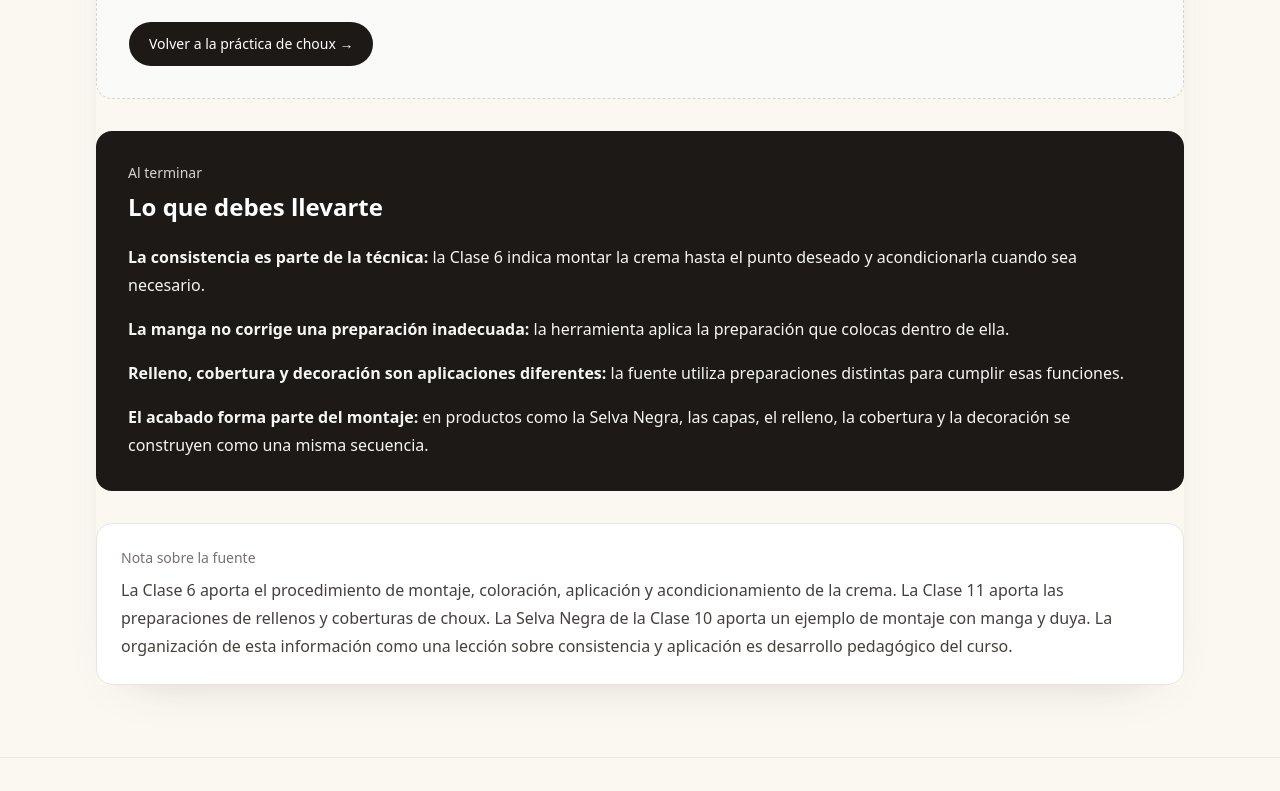
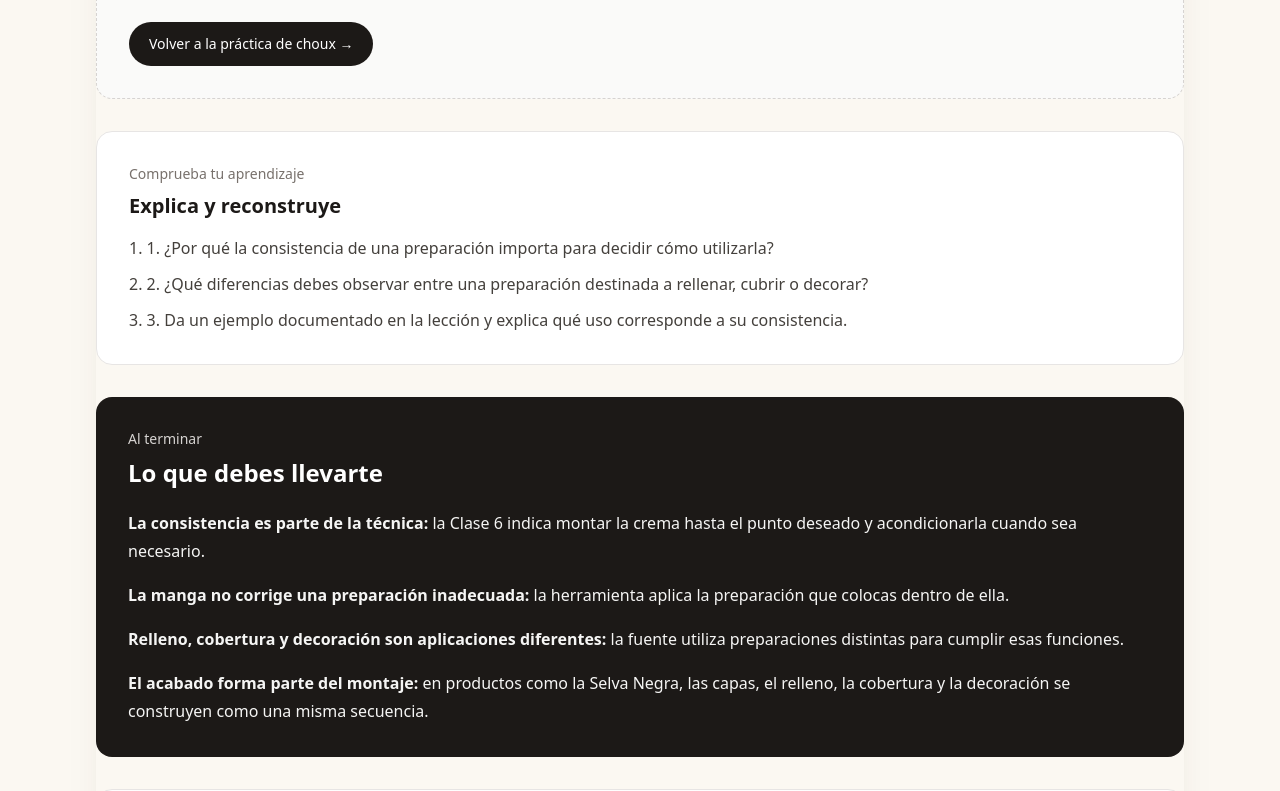
Before and after one commit to Drworm82/CursoPanadero, a Next.js app: page /leccion-montar-y-decorar in a window 1280 px wide. Shown: the part 3180-3971 px from the top of the page. Built offline with nearby package versions, Linux system fonts and the light colour scheme; no server answers.

Commit message:
Añade comprobación de aprendizaje a M3

```diff
--- a/pages/leccion-montar-y-decorar.js
+++ b/pages/leccion-montar-y-decorar.js
@@ -192,7 +192,17 @@ export default function LessonTwentyTwoPage() {
           </a>
         </section>
 
-        <section className="rounded-2xl bg-stone-900 p-6 text-white sm:p-8">
+
+        <section className="rounded-2xl border border-stone-200 bg-white p-6 sm:p-8">
+          <p className="text-sm font-medium text-stone-500">Comprueba tu aprendizaje</p>
+          <h2 className="mt-2 text-xl font-semibold text-stone-900">Explica y reconstruye</h2>
+          <div className="mt-4 space-y-3 text-stone-700">
+            <p>1. 1. ¿Por qué la consistencia de una preparación importa para decidir cómo utilizarla?</p>
+            <p>2. 2. ¿Qué diferencias debes observar entre una preparación destinada a rellenar, cubrir o decorar?</p>
+            <p>3. 3. Da un ejemplo documentado en la lección y explica qué uso corresponde a su consistencia.</p>
+          </div>
+        </section>
+<section className="rounded-2xl bg-stone-900 p-6 text-white sm:p-8">
           <p className="text-sm font-medium text-stone-300">Al terminar</p>
           <h2 className="mt-2 text-2xl font-semibold">Lo que debes llevarte</h2>
           <div className="mt-5 space-y-4 text-stone-100">
```
